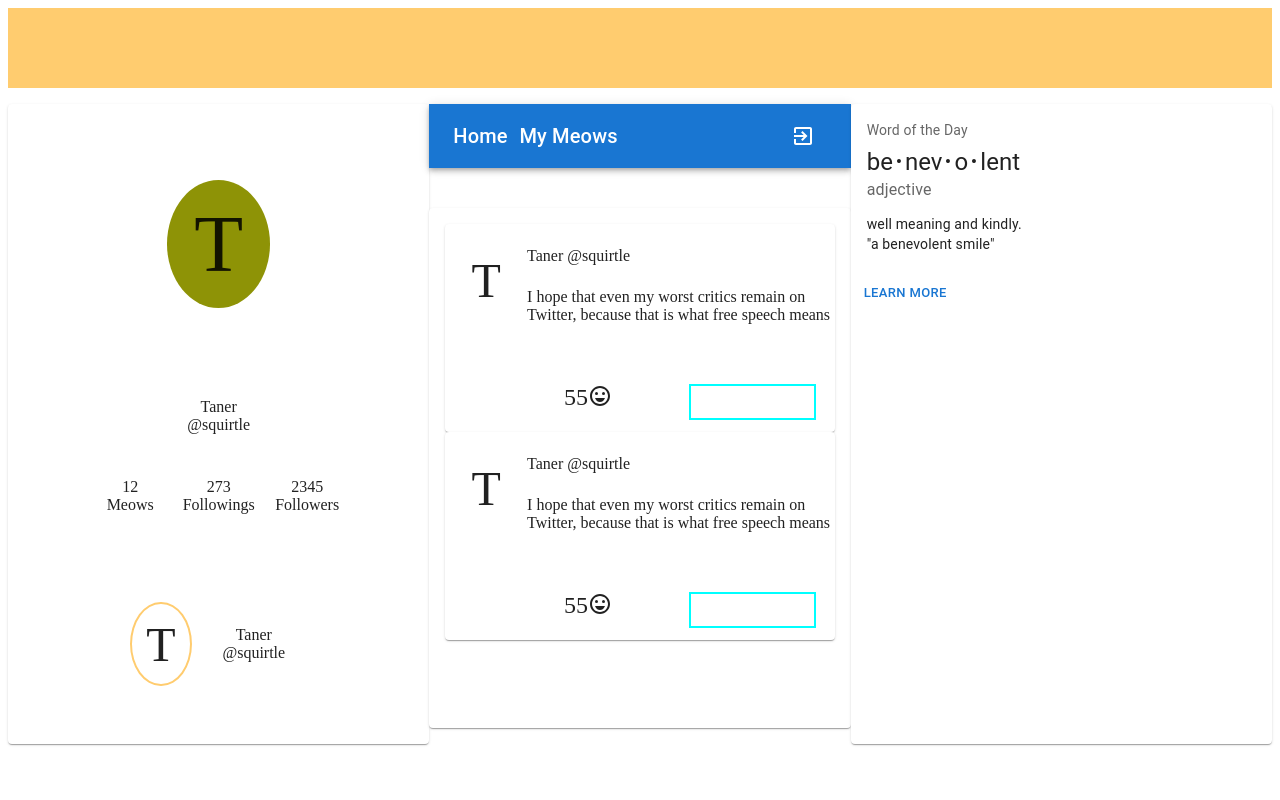
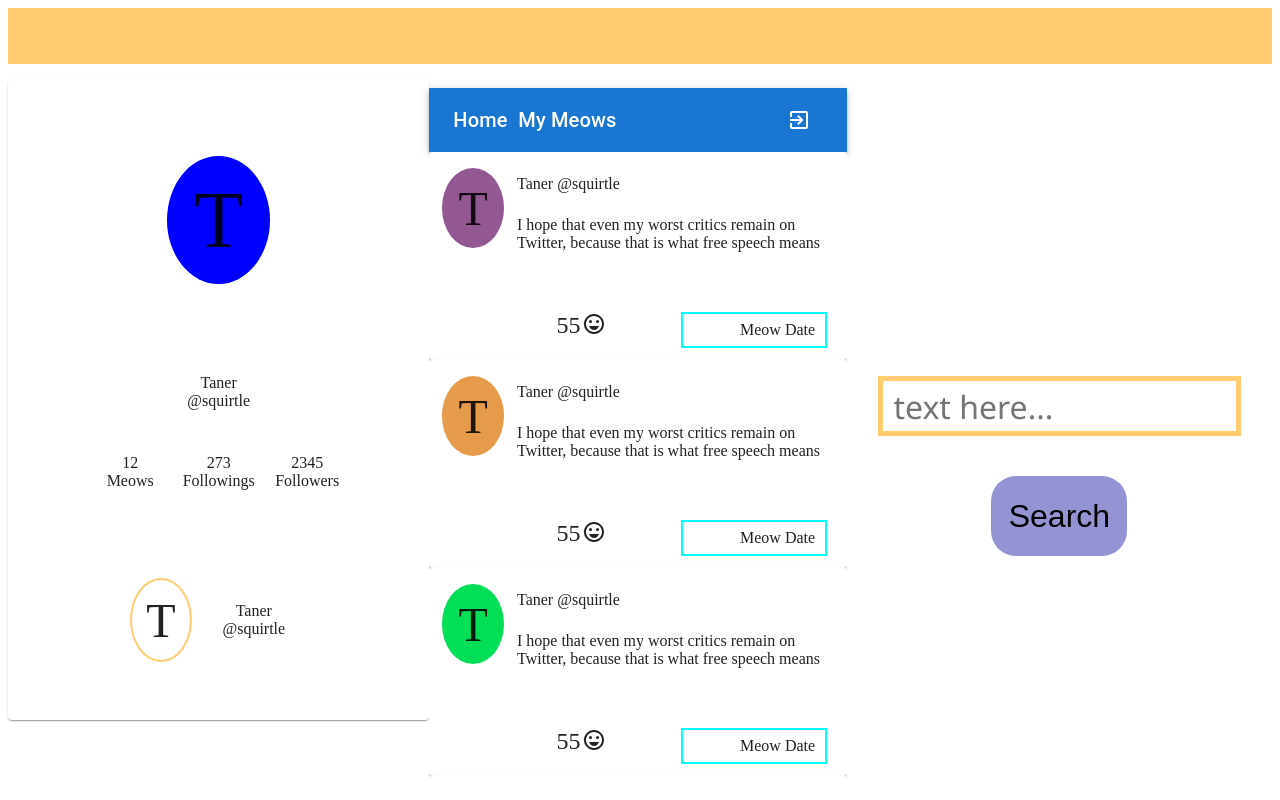
Before and after one commit to tanerdundar/SharE-6.FE, a React (Vite) app in the folder SharE-6/: page / in a window 1280 px wide. Built offline with nearby package versions, Linux system fonts and the light colour scheme.

Commit message:
finish FE first steps

```diff
--- a/SharE-6/index.html
+++ b/SharE-6/index.html
@@ -1,12 +1,12 @@
 <!DOCTYPE html>
 <html lang="en">
-  <head>
+  <head class="out">
     <meta charset="UTF-8" />
     <link rel="icon" type="image/svg+xml" href="/vite.svg" />
     <meta name="viewport" content="width=device-width, initial-scale=1.0" />
     <title>Vite + React</title>
   </head>
-  <body>
+  <body class="out">
     <div id="root"></div>
     <script type="module" src="/src/main.jsx"></script>
   </body>
--- a/SharE-6/src/App.css
+++ b/SharE-6/src/App.css
@@ -1,17 +1,29 @@
+.out {
+  /* background-color: aqua;   */
+}
 .cards {
-  display: flex;
+  display: grid;
+  grid-template-columns: 1fr 2fr;
   height: 80vh;
 }
-.card {
+.card,
+.card-inside,
+.search {
   width: 100%;
   height: 80vh;
+}
+.left {
+  margin-top: 10vh;
+  width: 55%;
 }
 .profile,
 .number,
 .mini-profile-inside,
 .description,
 .mp-photo,
-.mp-name {
+.mp-name,
+.search-inside,
+.search {
   display: flex;
   flex-direction: column;
   align-items: center;
@@ -70,7 +82,7 @@
   margin-left: 5%;
 }
 .space {
-  height: 10vh;
+  height: 7vh;
   width: 100%;
   background-color: rgba(255, 170, 12, 0.594);
   margin-bottom: 2vh;
@@ -83,7 +95,8 @@
   margin: 2vh 0;
   width: 100%;
 }
-.meow-user {
+.meow-user,
+.others {
   display: flex;
   flex-direction: row;
   align-items: center;
@@ -107,6 +120,7 @@
   justify-content: center;
   align-items: center;
   font-size: 6vh;
+  background-color: tomato;
 }
 .meow-right {
   width: 79%;
@@ -116,6 +130,10 @@
   width: 40%;
   border: 2px solid aqua;
   margin-right: 18%;
+  display: flex;
+  align-items: center;
+  justify-content: flex-end;
+  padding-right: 3%;
 }
 .like {
   display: flex;
@@ -125,3 +143,26 @@
 .like-number {
   font-size: 3vh;
 }
+
+.search-inside {
+  margin-top: 37vh;
+  width: 80%;
+}
+.inputer {
+  height: 6vh;
+  width: 100%;
+  padding-left: 3%;
+  font-size: 4vh;
+  border: 5px solid rgba(255, 170, 12, 0.594);
+  font-family: "Segoe UI", Tahoma, Geneva, Verdana, sans-serif;
+}
+.get-button {
+  margin-top: 5vh;
+  height: 10vh;
+  width: 40%;
+  border-radius: 25px;
+  border: none;
+  background-color: rgba(35, 35, 167, 0.484);
+  font-size: 4vh;
+  font-family: Arial, Helvetica, sans-serif;
+}
--- a/SharE-6/src/components/FlowCard.jsx
+++ b/SharE-6/src/components/FlowCard.jsx
@@ -7,23 +7,71 @@ import Button from "@mui/material/Button";
 import Typography from "@mui/material/Typography";
 import NavBar from "./NavBar";
 import Meow from "./Meow";
-
-const bull = (
-  <Box
-    component="span"
-    sx={{ display: "inline-block", mx: "2px", transform: "scale(0.8)" }}
-  >
-    •
-  </Box>
-);
+import MiniProfile from "./MiniProfile";
+import UserList from "./UserList";
 
 export default function FlowCard(props) {
+  const colorPicker = () => {
+    let color = "#";
+    for (let i = 0; i < 6; i++) {
+      let p = Math.floor(Math.random() * 16);
+      if (p < 10) {
+        color += p;
+      } else {
+        switch (p) {
+          case 10:
+            color += "a";
+            break;
+          case 11:
+            color += "b";
+            break;
+          case 12:
+            color += "c";
+            break;
+          case 13:
+            color += "d";
+            break;
+          case 14:
+            color += "e";
+            break;
+          case 15:
+            color += "f";
+            break;
+        }
+      }
+    }
+    return color;
+  };
   return (
-    <Card sx={{ minWidth: 275 }} style={{ marginTop: "5vh", height: "65vh" }}>
-      <CardContent>
-        <Meow user={props.user} />
-        <Meow user={props.user} />
-      </CardContent>
-    </Card>
+    // <Card
+    //   style={{
+    //     marginTop: "5vh",
+    //     height: "75vh",
+    //     display: "flex",
+    //     flexDirection: "column",
+    //   }}
+    // >
+    //   <CardContent>
+    //     <Meow user={props.user} />
+    //     <Meow user={props.user} />
+    //     <Meow user={props.user} />
+    //     <Meow user={props.user} />
+    //     <Meow user={props.user} />
+    //   </CardContent>
+    //   <Meow user={props.user} />
+    //   <Meow user={props.user} />
+    //   <Meow user={props.user} />
+    // </Card>
+    <div
+      className="card-inside"
+      style={{ overflowX: "hidden", overflowY: "auto" }}
+    >
+      <Meow user={props.user} />
+      <Meow user={props.user} />
+      <Meow user={props.user} />
+      <Meow user={props.user} />
+      <Meow user={props.user} />
+      <UserList user={props.user} />
+    </div>
   );
 }
--- a/SharE-6/src/components/Home.jsx
+++ b/SharE-6/src/components/Home.jsx
@@ -1,9 +1,15 @@
+import { useNavigate } from "react-router-dom";
 import FlowCard from "./FlowCard";
 import NavBar from "./NavBar";
 import ProfileCard from "./ProfileCard";
 import SearchCard from "./SearchCard";
 
 function Home(props) {
+  useNavigate("home");
+
+  // const linkChanger = () => {};
+  // linkChanger();
+
   return (
     <div className="home">
       <div className="space"></div>
@@ -11,7 +17,8 @@ function Home(props) {
         <div className="card">
           <ProfileCard user={props.user} />
         </div>
-        <div className="card">
+        <div className="card others">
+          <div className="left">
             <NavBar
               user={props.user}
               changer={props.changer}
@@ -19,8 +26,9 @@ function Home(props) {
             />
             <FlowCard user={props.user} />
           </div>
-        <div className="card">
+          <div className="right">
             <SearchCard />
+          </div>
         </div>
       </div>
     </div>
--- a/SharE-6/src/components/Meow.jsx
+++ b/SharE-6/src/components/Meow.jsx
@@ -1,16 +1,48 @@
 import React from "react";
 import Card from "@mui/material/Card";
-import CardActions from "@mui/material/CardActions";
-import CardContent from "@mui/material/CardContent";
-import Typography from "@mui/material/Typography";
-import Avatar from "@mui/material/Avatar";
 import SentimentVerySatisfiedIcon from "@mui/icons-material/SentimentVerySatisfied";
 import SentimentVerySatisfiedTwoToneIcon from "@mui/icons-material/SentimentVerySatisfiedTwoTone";
 
 const Meow = (props) => {
+  const colorPicker = () => {
+    let color = "#";
+    for (let i = 0; i < 6; i++) {
+      let p = Math.floor(Math.random() * 16);
+      if (p < 10) {
+        color += p;
+      } else {
+        switch (p) {
+          case 10:
+            color += "a";
+            break;
+          case 11:
+            color += "b";
+            break;
+          case 12:
+            color += "c";
+            break;
+          case 13:
+            color += "d";
+            break;
+          case 14:
+            color += "e";
+            break;
+          case 15:
+            color += "f";
+            break;
+        }
+      }
+    }
+    return color;
+  };
   return (
     <Card style={{ height: "26vh", display: "flex", flexDirection: "row" }}>
-      <div className="meow-user-photo">{props.user.firstName[0]}</div>
+      <div
+        className="meow-user-photo"
+        style={{ backgroundColor: colorPicker() }}
+      >
+        {props.user.firstName[0]}
+      </div>
       <div className="meow-right">
         <div className="meow-user">
           {props.user.firstName}
@@ -27,7 +59,7 @@ const Meow = (props) => {
               <SentimentVerySatisfiedIcon />
             </div>
           </div>
-          <div className="date"></div>
+          <div className="date">Meow Date</div>
         </div>
       </div>
     </Card>
--- /dev/null
+++ b/SharE-6/src/components/MiniProfile.jsx
@@ -0,0 +1,17 @@
+function MiniProfile(props) {
+  return (
+    <div className="mini-profile">
+      <div className="mini-profile-inside">
+        <div className="mp-photo" style={{ backgroundColor: props.bg }}>
+          {props.user.firstName[0]}
+        </div>
+        <div className="mp-name">
+          <div className="real-name">{props.user.firstName}</div>
+          <div className="nickname"> {"@" + `${props.user.username}`}</div>
+        </div>
+      </div>
+    </div>
+  );
+}
+
+export default MiniProfile;
--- a/SharE-6/src/components/NavBar.jsx
+++ b/SharE-6/src/components/NavBar.jsx
@@ -25,7 +25,7 @@ export default function NavBar(props) {
     navigate("home");
   };
   const goProfile = () => {
-    navigate(props.user.name);
+    navigate(`${props.user.username}`);
   };
 
   return (
--- a/SharE-6/src/components/ProfileCard.jsx
+++ b/SharE-6/src/components/ProfileCard.jsx
@@ -7,6 +7,7 @@ import Button from "@mui/material/Button";
 import Typography from "@mui/material/Typography";
 import Profile from "./Profile";
 import Numbers from "./Numbers";
+import MiniProfile from "./MiniProfile";
 
 const bull = (
   <Box
@@ -18,35 +19,26 @@ const bull = (
 );
 
 export default function ProfileCard(props) {
+  let colors = [
+    "#00FFFF",
+    "#808080",
+    "#000080",
+    "#C0C0C0",
+    "#008080",
+    "#808000",
+    "#008000",
+    "#0000FF",
+    "#00FF00",
+    "#800080",
+    "#FF00FF",
+    "#800000",
+    "#FF0000",
+    "#FFFF00",
+  ];
   const colorPicker = () => {
     let color = "#";
-    for (let i = 0; i < 6; i++) {
-      let p = Math.floor(Math.random() * 16);
-      if (p < 10) {
-        color += p;
-      } else {
-        switch (p) {
-          case 10:
-            color += "a";
-            break;
-          case 11:
-            color += "b";
-            break;
-          case 12:
-            color += "c";
-            break;
-          case 13:
-            color += "d";
-            break;
-          case 14:
-            color += "e";
-            break;
-          case 15:
-            color += "f";
-            break;
-        }
-      }
-    }
+    let p = Math.floor(Math.random() * 14);
+    color = colors[p];
     return color;
   };
   const bgcolor = colorPicker();
@@ -70,15 +62,7 @@ export default function ProfileCard(props) {
           <Numbers number={props.user.followings} text={"Followings"} />
           <Numbers number={props.user.followers} text={"Followers"} />
         </div>
-        <div className="mini-profile">
-          <div className="mini-profile-inside">
-            <div className="mp-photo">{props.user.firstName[0]}</div>
-            <div className="mp-name">
-              <div className="real-name">{props.user.firstName}</div>
-              <div className="nickname"> {"@" + `${props.user.username}`}</div>
-            </div>
-          </div>
-        </div>
+        <MiniProfile user={props.user} />
       </div>
     </Card>
   );
--- a/SharE-6/src/components/SearchCard.jsx
+++ b/SharE-6/src/components/SearchCard.jsx
@@ -6,37 +6,13 @@ import CardContent from "@mui/material/CardContent";
 import Button from "@mui/material/Button";
 import Typography from "@mui/material/Typography";
 
-const bull = (
-  <Box
-    component="span"
-    sx={{ display: "inline-block", mx: "2px", transform: "scale(0.8)" }}
-  >
-    •
-  </Box>
-);
-
 export default function SearchCard() {
   return (
-    <Card sx={{ minWidth: 275 }} style={{ height: "80vh" }}>
-      <CardContent>
-        <Typography sx={{ fontSize: 14 }} color="text.secondary" gutterBottom>
-          Word of the Day
-        </Typography>
-        <Typography variant="h5" component="div">
-          be{bull}nev{bull}o{bull}lent
-        </Typography>
-        <Typography sx={{ mb: 1.5 }} color="text.secondary">
-          adjective
-        </Typography>
-        <Typography variant="body2">
-          well meaning and kindly.
-          <br />
-          {'"a benevolent smile"'}
-        </Typography>
-      </CardContent>
-      <CardActions>
-        <Button size="small">Learn More</Button>
-      </CardActions>
-    </Card>
+    <div className="search">
+      <div className="search-inside">
+        <input className="inputer" type="text" placeholder="text here..." />
+        <button className="get-button">Search</button>
+      </div>
+    </div>
   );
 }
--- /dev/null
+++ b/SharE-6/src/components/UserList.jsx
@@ -0,0 +1,47 @@
+import MiniProfile from "./MiniProfile";
+
+function UserList(props) {
+  const colorPicker = () => {
+    let color = "#";
+    for (let i = 0; i < 6; i++) {
+      let p = Math.floor(Math.random() * 16);
+      if (p < 10) {
+        color += p;
+      } else {
+        switch (p) {
+          case 10:
+            color += "a";
+            break;
+          case 11:
+            color += "b";
+            break;
+          case 12:
+            color += "c";
+            break;
+          case 13:
+            color += "d";
+            break;
+          case 14:
+            color += "e";
+            break;
+          case 15:
+            color += "f";
+            break;
+        }
+      }
+    }
+    return color;
+  };
+  return (
+    <>
+      <MiniProfile user={props.user} bg={colorPicker()} />
+      <MiniProfile user={props.user} bg={colorPicker()} />
+      <MiniProfile user={props.user} bg={colorPicker()} />
+      <MiniProfile user={props.user} bg={colorPicker()} />
+      <MiniProfile user={props.user} bg={colorPicker()} />
+      <MiniProfile user={props.user} bg={colorPicker()} />
+    </>
+  );
+}
+
+export default UserList;
```
Lines whose indentation alone changed are shown as unchanged.
